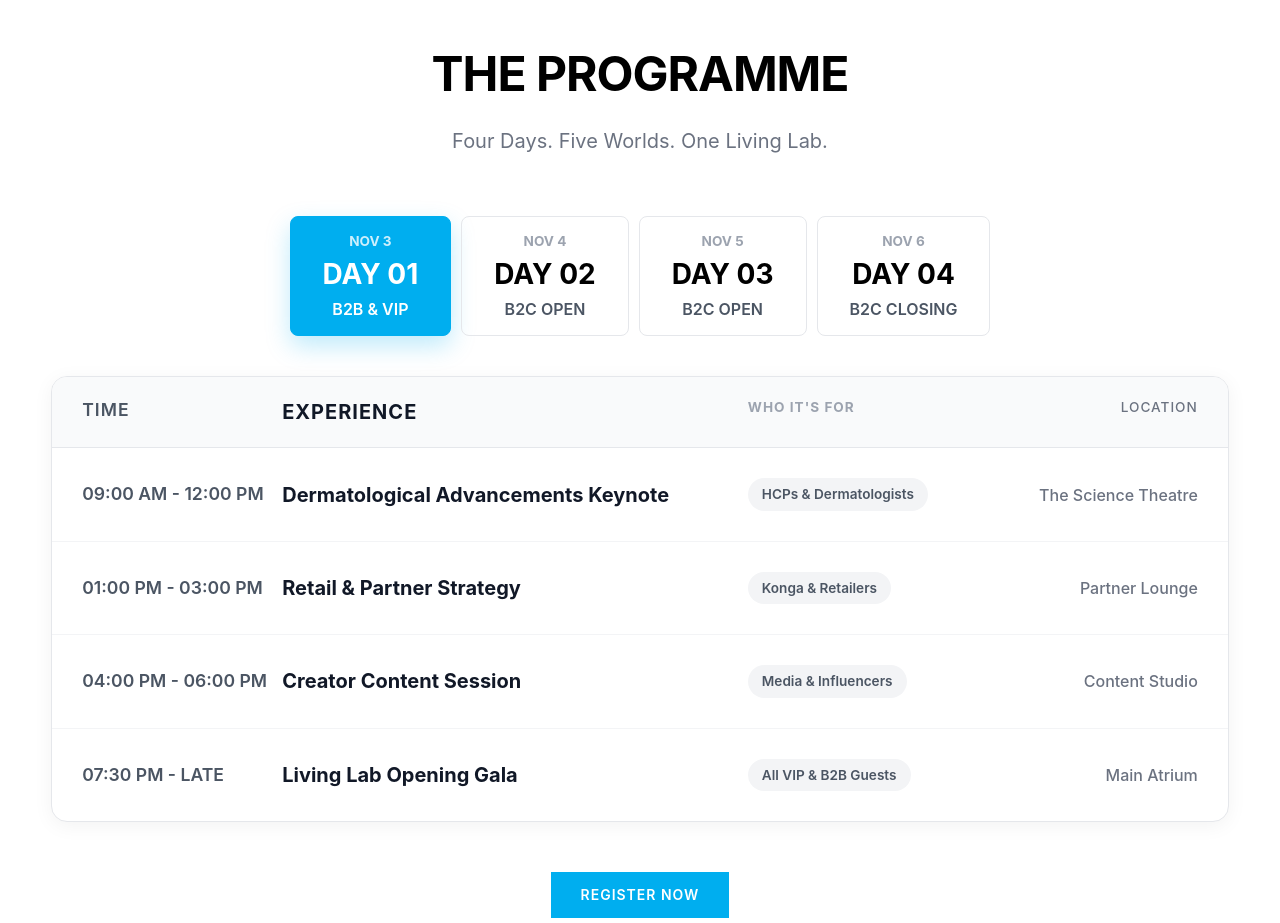
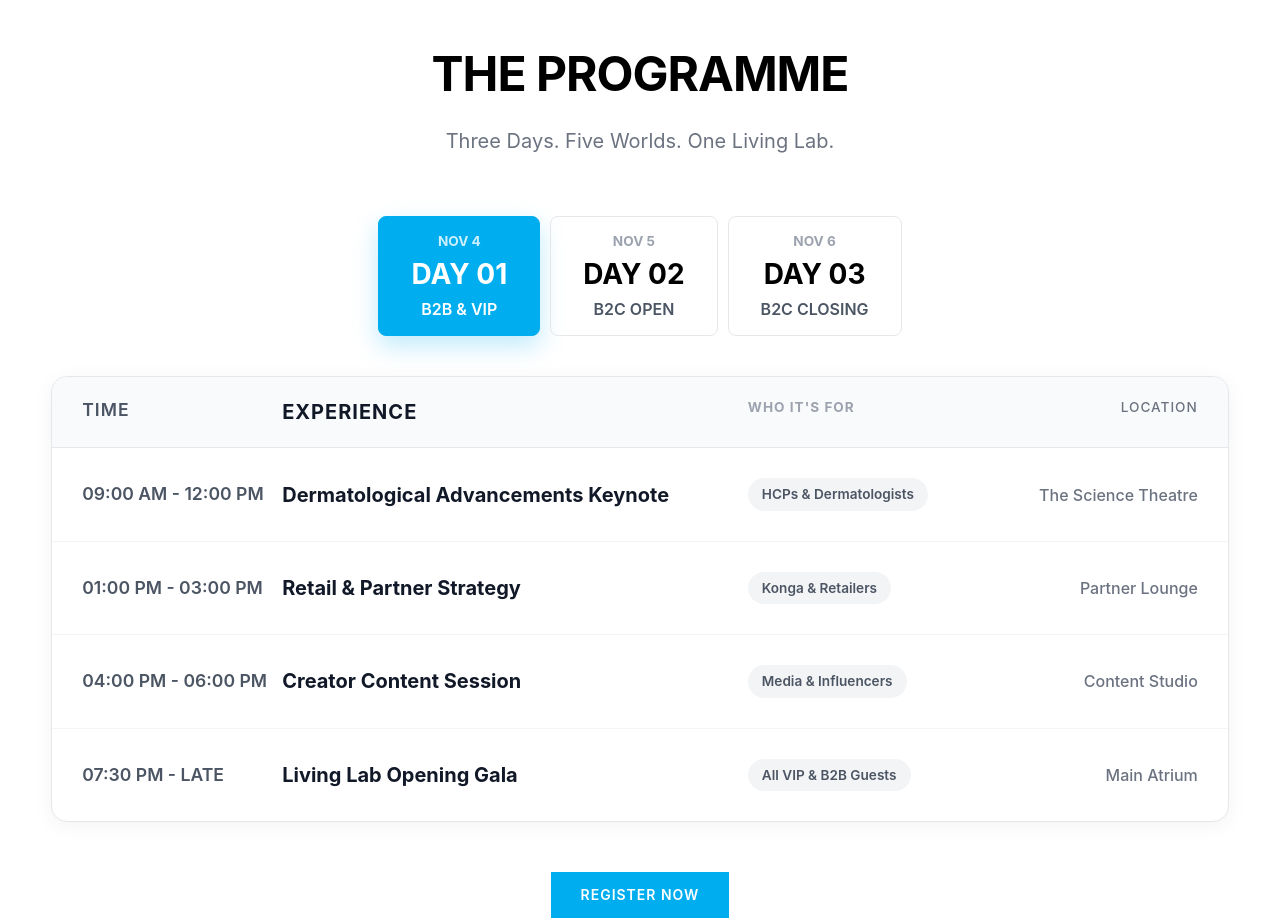
Before and after one commit to Dakolo14/livinglab, a React (Vite) app: page / in a window 1280 px wide. Shown: the part 7600-8523 px from the top of the page. Built offline with nearby package versions, Linux system fonts and the light colour scheme; a web font is replaced by a local one.

Commit message:
feat: update programme to 3 days starting Nov 4

```diff
--- a/src/components/sections/ProgrammeSection.tsx
+++ b/src/components/sections/ProgrammeSection.tsx
@@ -10,27 +10,21 @@ const scheduleData: Record<number, Array<{time: string, experience: string, audi
     { time: '07:30 PM - LATE', experience: 'Living Lab Opening Gala', audience: 'All VIP & B2B Guests', location: 'Main Atrium' }
   ],
   2: [
-    { time: '10:00 AM - 12:00 PM', experience: 'Morning Lab Access', audience: 'Skincare Enthusiasts (Slot 1)', location: 'Full Lab Circuit' },
-    { time: '01:00 PM - 03:00 PM', experience: 'Sun Science Masterclass', audience: 'All Attendees', location: 'UV Camera Zone' },
-    { time: '03:30 PM - 06:30 PM', experience: 'Afternoon Lab Access', audience: 'Skincare Enthusiasts (Slot 2)', location: 'Full Lab Circuit' }
+    { time: '09:00 AM - 11:30 AM', experience: 'Morning Lab Access', audience: 'Skincare Enthusiasts (Slot 1)', location: 'Full Lab Circuit' },
+    { time: '12:30 PM - 03:30 PM', experience: 'Afternoon Lab Access', audience: 'Skincare Enthusiasts (Slot 2)', location: 'Full Lab Circuit' },
+    { time: '04:00 PM - 07:00 PM', experience: 'Late Afternoon Lab Access', audience: 'Skincare Enthusiasts (Slot 3)', location: 'Full Lab Circuit' }
   ],
   3: [
-    { time: '10:00 AM - 12:00 PM', experience: 'Morning Lab Access', audience: 'Skincare Enthusiasts (Slot 1)', location: 'Full Lab Circuit' },
-    { time: '12:30 PM - 02:30 PM', experience: 'Acne Myth-Busting Panel', audience: 'All Attendees', location: 'The Acne Lab' },
-    { time: '03:30 PM - 06:30 PM', experience: 'Afternoon Lab Access', audience: 'Skincare Enthusiasts (Slot 2)', location: 'Full Lab Circuit' }
-  ],
-  4: [
-    { time: '10:00 AM - 12:00 PM', experience: 'Morning Lab Access', audience: 'Skincare Enthusiasts (Slot 1)', location: 'Full Lab Circuit' },
-    { time: '01:00 PM - 02:00 PM', experience: 'The Future of Pigmentation', audience: 'All Attendees', location: 'Melasyl Hub' },
-    { time: '03:00 PM - 05:00 PM', experience: 'Closing Lab Access', audience: 'Skincare Enthusiasts (Slot 2)', location: 'Full Lab Circuit' }
+    { time: '09:00 AM - 11:30 AM', experience: 'Morning Lab Access', audience: 'Skincare Enthusiasts (Slot 1)', location: 'Full Lab Circuit' },
+    { time: '12:30 PM - 03:30 PM', experience: 'Afternoon Lab Access', audience: 'Skincare Enthusiasts (Slot 2)', location: 'Full Lab Circuit' },
+    { time: '04:00 PM - 07:00 PM', experience: 'Closing Lab Access', audience: 'Skincare Enthusiasts (Slot 3)', location: 'Full Lab Circuit' }
   ]
 };
 
 const tabs = [
-  { id: 1, title: 'DAY 01', subtitle: 'B2B & VIP', date: 'NOV 3' },
-  { id: 2, title: 'DAY 02', subtitle: 'B2C OPEN', date: 'NOV 4' },
-  { id: 3, title: 'DAY 03', subtitle: 'B2C OPEN', date: 'NOV 5' },
-  { id: 4, title: 'DAY 04', subtitle: 'B2C CLOSING', date: 'NOV 6' },
+  { id: 1, title: 'DAY 01', subtitle: 'B2B & VIP', date: 'NOV 4' },
+  { id: 2, title: 'DAY 02', subtitle: 'B2C OPEN', date: 'NOV 5' },
+  { id: 3, title: 'DAY 03', subtitle: 'B2C CLOSING', date: 'NOV 6' },
 ];
 
 interface ProgrammeSectionProps {
@@ -47,7 +41,7 @@ const ProgrammeSection: React.FC<ProgrammeSectionProps> = ({ hideHeader = false,
         {!hideHeader && (
           <div className="programme-header">
             <h2>THE PROGRAMME</h2>
-            <p>Four Days. Five Worlds. One Living Lab.</p>
+            <p>Three Days. Five Worlds. One Living Lab.</p>
           </div>
         )}
 
```
